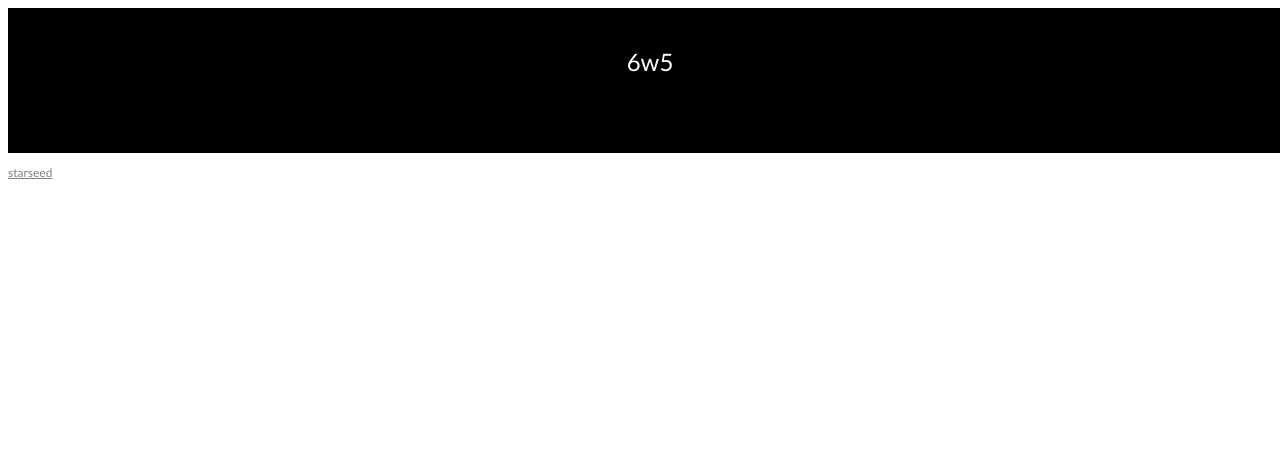
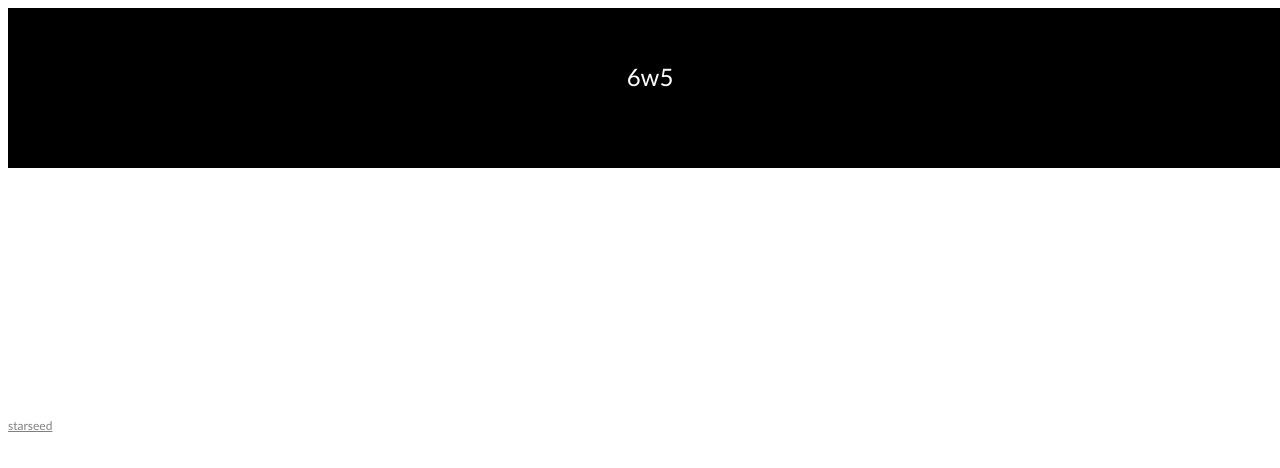
Before and after one commit to 6w3/6w3, a plain HTML site: page index.html in a window 1280 px wide. Drawn offline with Linux system fonts and the light colour scheme.

Commit message:
Update index.html

```diff
--- a/index.html
+++ b/index.html
@@ -10,7 +10,7 @@
       height: 120px;
       background-color: black;
       padding: 10px;
-      padding-top: 15px;
+      padding-top: 30px;
       }
 
       p {
@@ -27,7 +27,7 @@
       bb {
         display: block;
         left: 100px;
-        top: 250px;
+        margin-top: 250px;
 
 
       }
```
